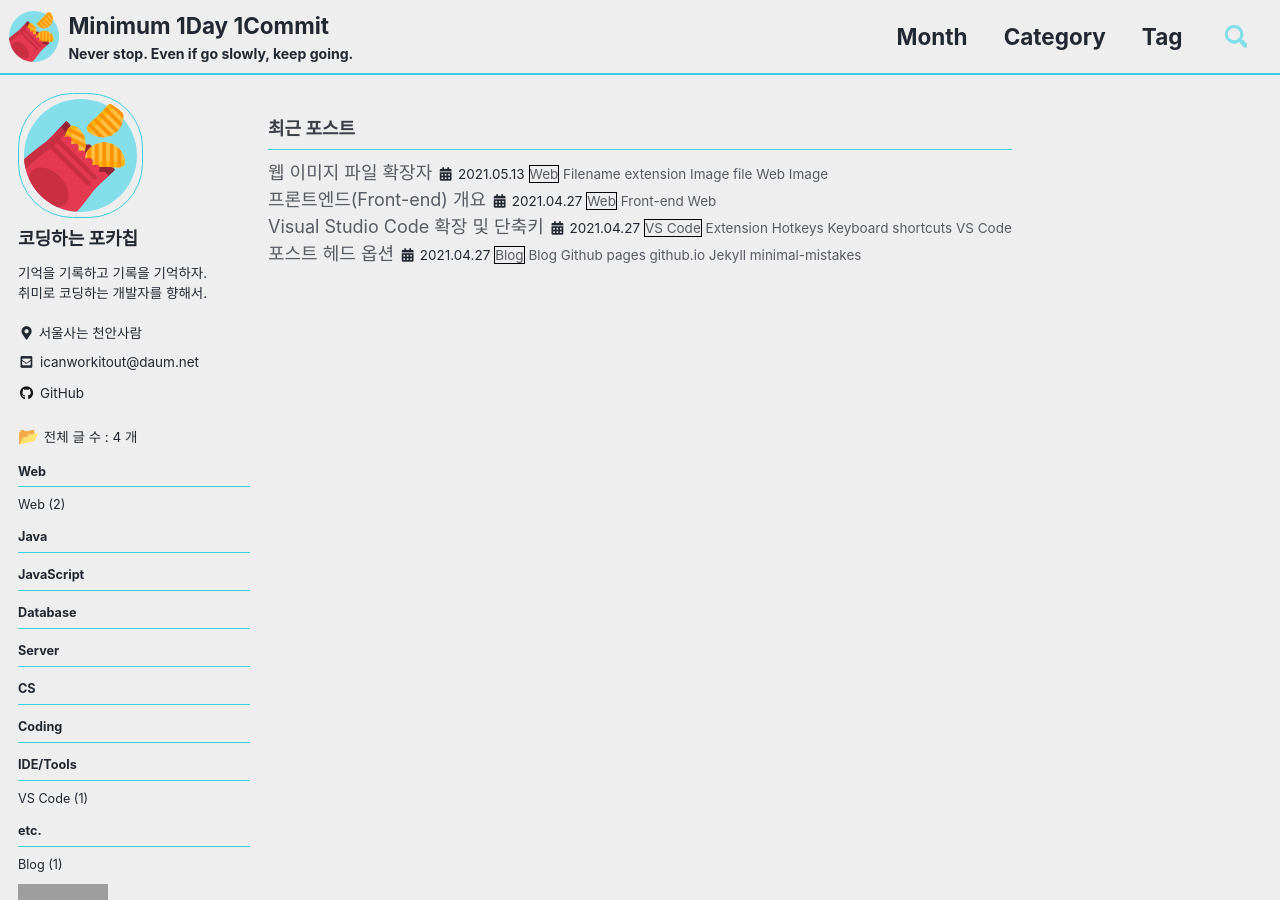
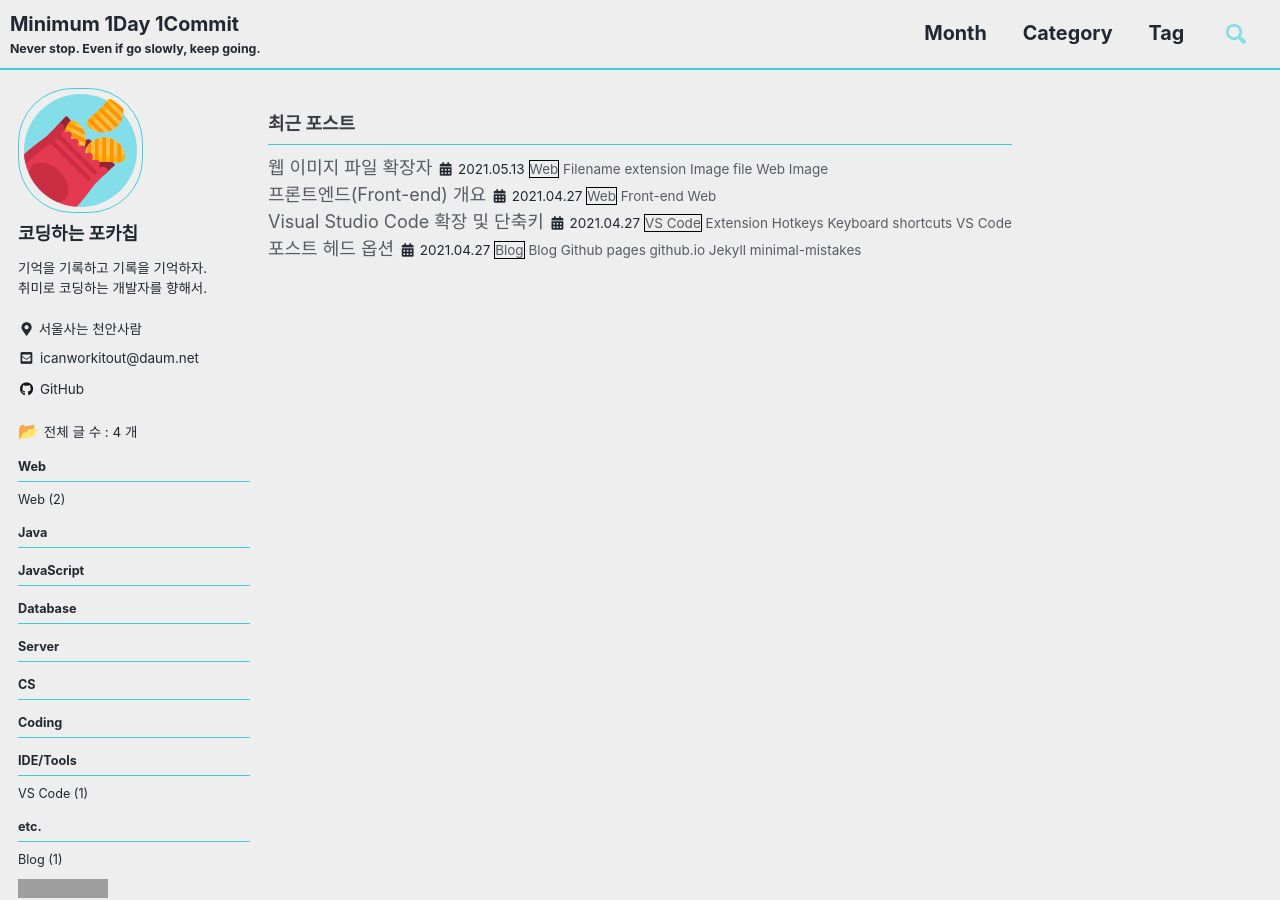
Before and after one commit to iCanWorkItOut/iCanWorkItOut.github.io, a Jekyll site: the page built from index.html, in a window 1280 px wide and 900 px high. Built offline with Jekyll 4.4.1, drawn with Linux system fonts in a browser that asks for light colours; cached includes are drawn as plain includes; some web fonts are replaced; the list of posts is cut into pages by our own code; grey boxes are pictures that could not be loaded.

Commit message:
:lipstick:masthead: Header UI 수정

```diff
--- a/_includes/masthead.html
+++ b/_includes/masthead.html
@@ -4,9 +4,9 @@
   <div class="masthead__inner-wrap">
     <div class="masthead__menu">
       <nav id="site-nav" class="greedy-nav">
-        {% unless logo_path == empty %}
+        <!-- {% unless logo_path == empty %}
           <a class="site-logo" href="{{ '/' | relative_url }}"><img src="{{ logo_path | relative_url }}" alt="{{ site.masthead_title | default: site.title }}"></a>
-        {% endunless %}
+        {% endunless %} -->
         <a class="site-title" href="{{ '/' | relative_url }}">
           {{ site.masthead_title | default: site.title }}
           {% if site.subtitle %}<span class="site-subtitle">{{ site.subtitle }}</span>{% endif %}
--- a/_sass/minimal-mistakes/_masthead.scss
+++ b/_sass/minimal-mistakes/_masthead.scss
@@ -15,7 +15,7 @@
     @include clearfix;
     margin-left: auto;
     margin-right: auto;
-    padding: 0.4em; // 1em; // 메뉴바(네비게이션)
+    padding: 0.5em; // 1em; // 메뉴바(네비게이션)
     max-width: 100%;
     display: -webkit-box;
     display: -ms-flexbox;
@@ -25,7 +25,7 @@
     justify-content: space-between;
     font-family: $sans-serif-narrow;
     // font-size, weight 추가
-    font-size: $type-size-4;
+    font-size: 1.1em;
     font-weight: bold;
 
     @include breakpoint($x-large) {
```
